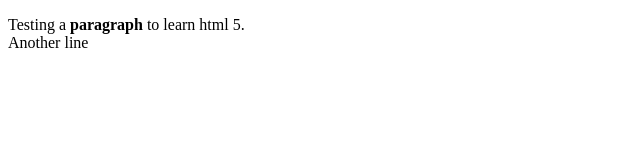
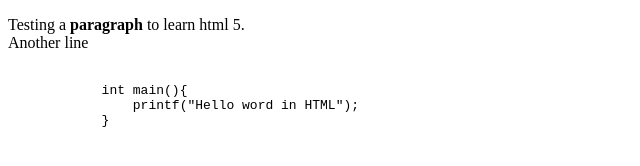
Before and after one commit to aguilarNikolas/HTML_practice, a plain HTML site: page index.html in a window 1280 px wide. Shown: the whole page, without its empty margins (0-640 px from the left). Drawn offline with Linux system fonts and the light colour scheme.

Commit message:
playing with Pre tag and Code tag

```diff
--- a/index.html
+++ b/index.html
@@ -1,10 +1,17 @@
 <!DOCTYPE html>
 <html>
     <head>
-        <title>Título da página</title>
+        <title>Page title</title>
         <meta charset="utf-8"/>
     </head>
 <body>
     <p> Testing a <b>paragraph</b> to learn html 5. <br/> Another line</p>
+    <pre>
+        <code>
+            int main(){
+                printf("Hello word in HTML");
+            }
+        </code>
+    </pre>
 </body>
 </html>
```
